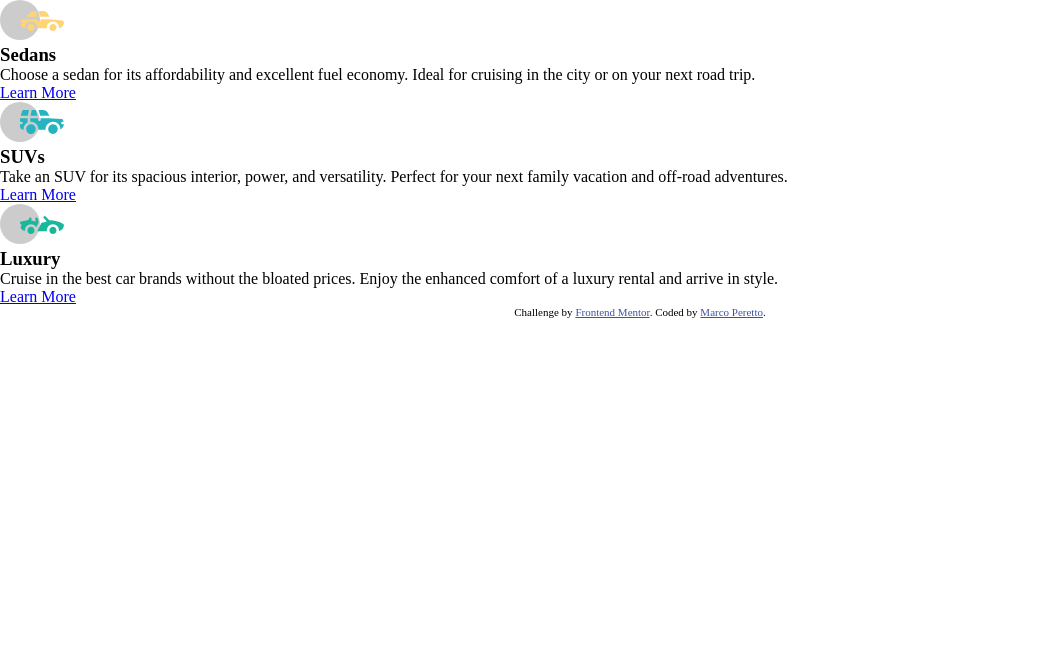
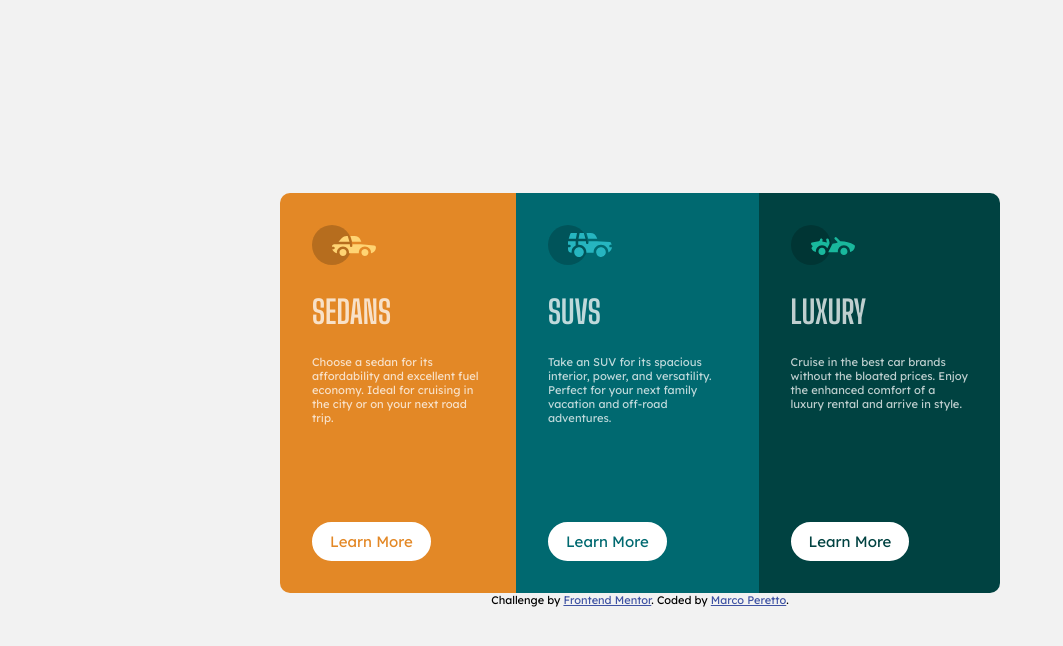
Before and after one commit to mperetto/SASS-3-column-preview-card-component-main, a plain HTML site: page index.html in a window 1280 px wide. Shown: the whole page, without its empty margins (0-1063 px from the left). Drawn offline with Linux system fonts and the light colour scheme.

Commit message:
Added SCSS styles.

```diff
--- a/style/style.scss
+++ b/style/style.scss
@@ -1,3 +1,24 @@
+//  Primary Colors
+$bright-orange: hsl(31, 77%, 52%);
+$dark-cyan: hsl(184, 100%, 22%);
+$very-dark-cyan: hsl(179, 100%, 13%);
+
+//  Neutral Colors
+$transparent-white: hsla(0, 0%, 100%, 0.75);
+$very-light-gray: hsl(0, 0%, 95%);
+
+//@at-root
+:root {
+    /*  Primary Colors  */
+    --bright-orange: #{$bright-orange};
+    --dark-cyan: #{$dark-cyan};
+    --very-dark-cyan: #{$very-dark-cyan};
+
+    /*  Neutral Colors  */
+    --transparent-white: #{$transparent-white};
+    --very-light-gray: #{$very-light-gray};
+}
+
 * {
     margin: 0;
     padding: 0;
@@ -6,3 +27,106 @@
 
 .attribution { font-size: 11px; text-align: center; }
 .attribution a { color: hsl(228, 45%, 44%); }
+
+body {
+    font-family: 'Lexend Deca', sans-serif;
+    //font-family: 'Big Shoulders Display', cursive;
+    font-size: 15px;
+    width: 100%;
+    min-height: 100vh;
+    display: flex;
+    justify-content: center;
+    align-items: center;
+    background: var(--very-light-gray);
+}
+
+.container {
+    max-width: 720px;
+    margin: auto;
+}
+
+a.no-decoration {
+    text-decoration: none;
+    color: inherit;
+}
+
+.mr-b-24 {
+    margin-bottom: 24px;
+}
+
+.mr-t-32 {
+    margin-top: 32px;
+}
+
+.wrapper {
+    padding: 32px;
+}
+
+.cards {
+    display: flex;
+    flex-direction: row;
+    border-radius: 10px;
+    overflow: hidden;
+    .card {
+        display: flex;
+        flex-direction: column;
+        justify-content: space-between;
+        min-height: 400px;
+        padding: 32px;
+        color: var(--transparent-white);
+        &:nth-child(1) {
+            background: var(--bright-orange);
+            flex-grow: 1;
+            .btn {
+                color: var(--bright-orange);
+            }
+        }
+        &:nth-child(2) {
+            background: var(--dark-cyan);
+            flex-grow: 1;
+            .btn {
+                color: var(--dark-cyan);
+            }
+        }
+        &:nth-child(3) {
+            background: var(--very-dark-cyan);
+            flex-grow: 1;
+            .btn {
+                color: var(--very-dark-cyan);
+            }
+        }
+
+        .title {
+            text-transform: uppercase;
+            font-family: 'Big Shoulders Display', cursive;
+            font-size: 2rem;
+        }
+
+        .description {
+            font-size: .7rem;
+        }
+
+        .btn {
+            width: max-content;
+            padding: 8px 16px 8px 16px;
+            border: 2px solid #fff;
+            border-radius: 50px;
+            transition: .5s;
+            background: #fff;
+
+            &:hover {
+                background: none;
+                color: var(--transparent-white);
+            }
+        }
+    }
+}
+
+@media screen and (max-width: 500px) {
+    .cards {
+        flex-direction: column;
+        .card {
+            min-height: 0px;
+        }
+    }
+}
```
Also changed, not shown: style/style.css, 1 other file.
